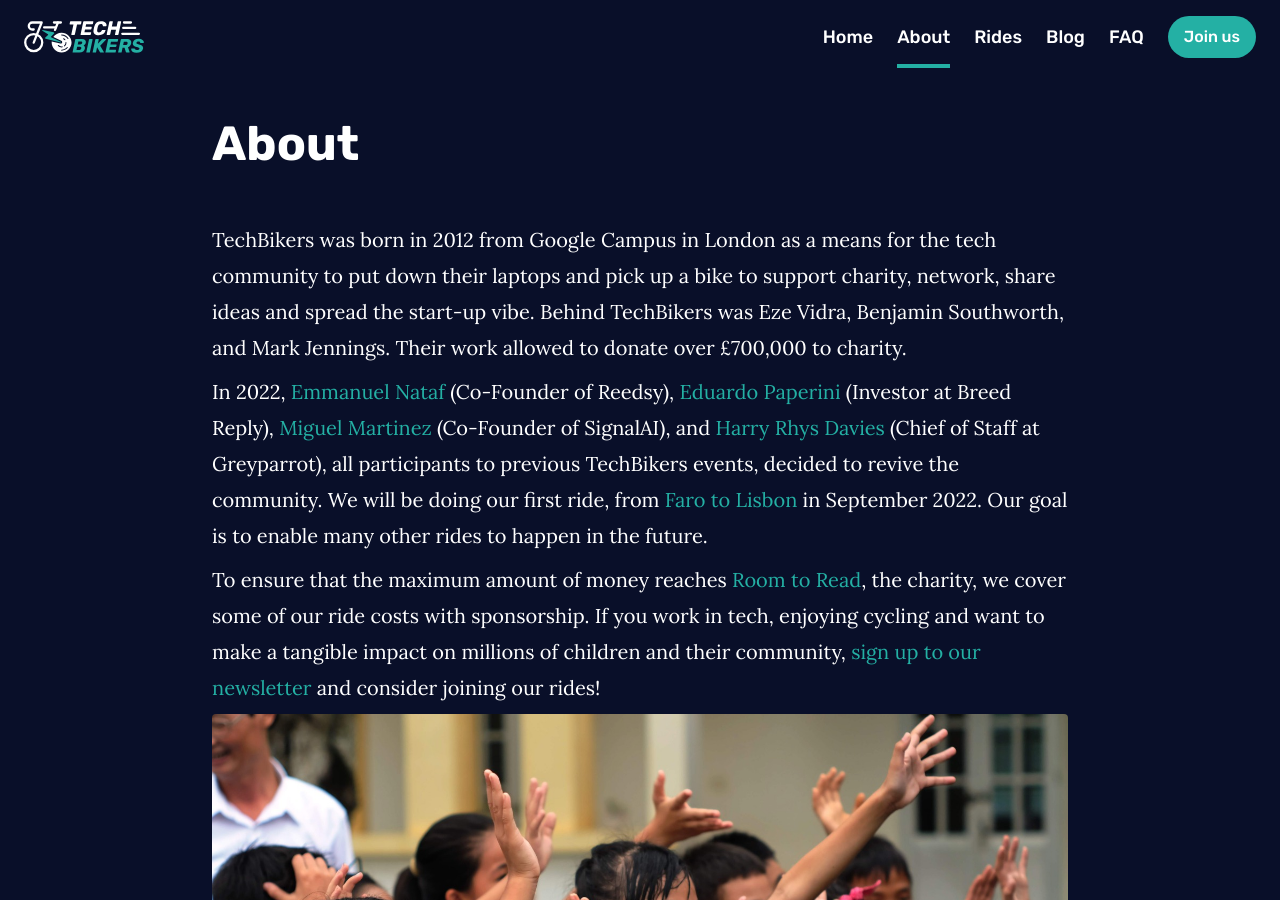
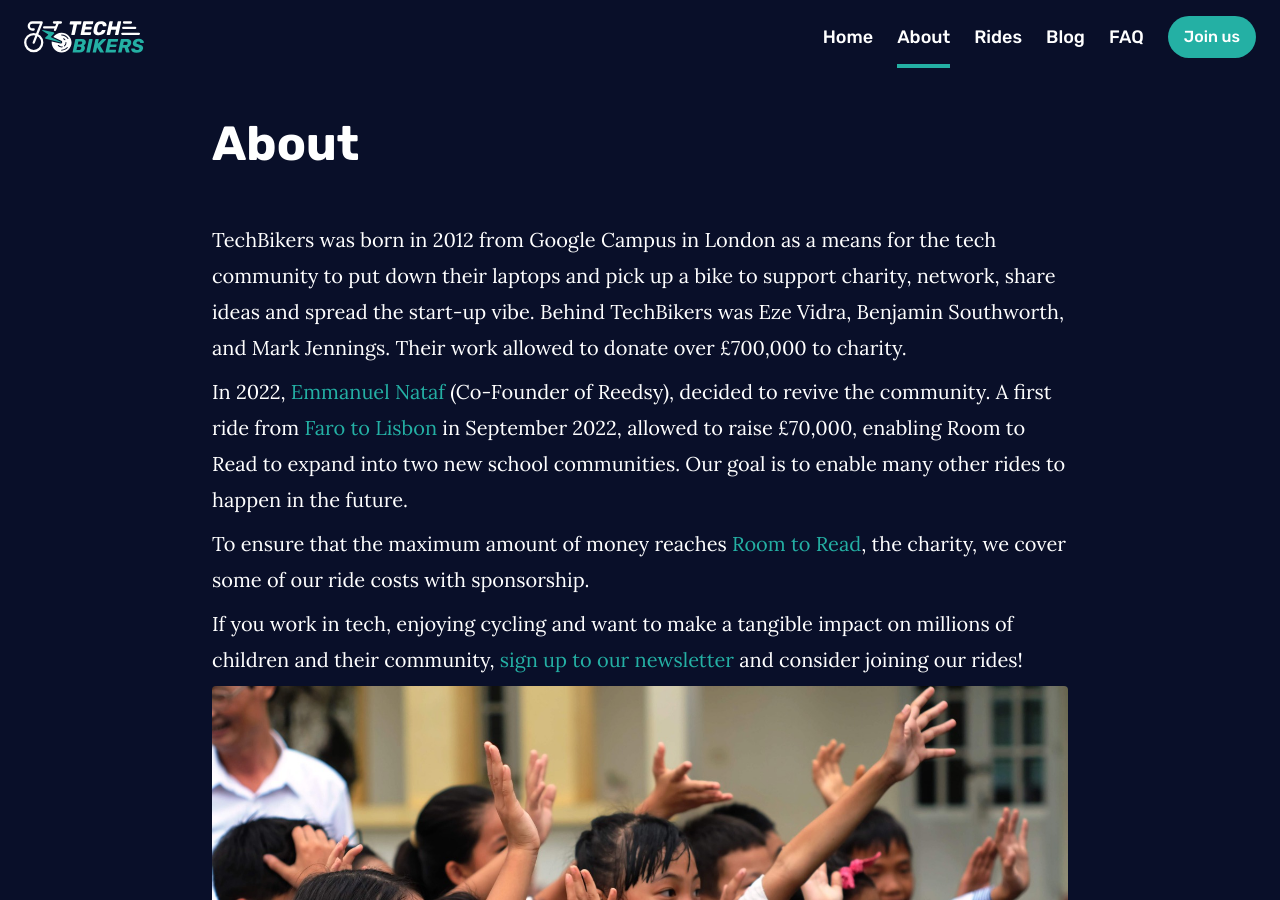
Before and after one commit to matthewcobb/techbikers, a Jekyll site: the page built from about.md, in a window 1280 px wide and 900 px high. Built offline with Jekyll 4.4.1, drawn with Linux system fonts in a browser that asks for light colours.

Commit message:
Update from Forestry.io Emmanuel Nataf updated about.md

```diff
--- a/about.md
+++ b/about.md
@@ -5,9 +5,11 @@
 ---
 TechBikers was born in 2012 from Google Campus in London as a means for the tech community to put down their laptops and pick up a bike to support charity, network, share ideas and spread the start-up vibe. Behind TechBikers was Eze Vidra, Benjamin Southworth, and Mark Jennings. Their work allowed to donate over £700,000 to charity.
 
-In 2022, [Emmanuel Nataf](https://www.linkedin.com/in/emmanuelnataf/){:target="_blank"} (Co-Founder of Reedsy), [Eduardo Paperini](https://www.linkedin.com/in/eduardopaperini){:target="_blank"} (Investor at Breed Reply), [Miguel Martinez](https://www.linkedin.com/in/miguelmalvarez){:target="_blank"} (Co-Founder of SignalAI), and [Harry Rhys Davies](https://www.linkedin.com/in/harryrhysdavies){:target="_blank"} (Chief of Staff at Greyparrot), all participants to previous TechBikers events, decided to revive the community. We will be doing our first ride, from [Faro to Lisbon](/rides/faro-to-lisbon-2022) in September 2022. Our goal is to enable many other rides to happen in the future.
+In 2022, [Emmanuel Nataf](https://www.linkedin.com/in/emmanuelnataf/){:target="_blank"} (Co-Founder of Reedsy), decided to revive the community. A first ride from [Faro to Lisbon](/rides/faro-to-lisbon-2022) in September 2022, allowed to raise £70,000, enabling Room to Read to expand into two new school communities. Our goal is to enable many other rides to happen in the future.
 
-To ensure that the maximum amount of money reaches [Room to Read](https://www.roomtoread.org/){:target="_blank"}, the charity, we cover some of our ride costs with sponsorship. If you work in tech, enjoying cycling and want to make a tangible impact on millions of children and their community, [sign up to our newsletter](http://eepurl.com/iaST0v){:target="_blank"} and consider joining our rides!
+To ensure that the maximum amount of money reaches [Room to Read](https://www.roomtoread.org/){:target="_blank"}, the charity, we cover some of our ride costs with sponsorship.
+
+If you work in tech, enjoying cycling and want to make a tangible impact on millions of children and their community, [sign up to our newsletter](http://eepurl.com/iaST0v){:target="_blank"} and consider joining our rides!
 
 ![](/uploads/whatsapp-image-2022-07-05-at-5-53-15-pm.jpeg)
 
```
